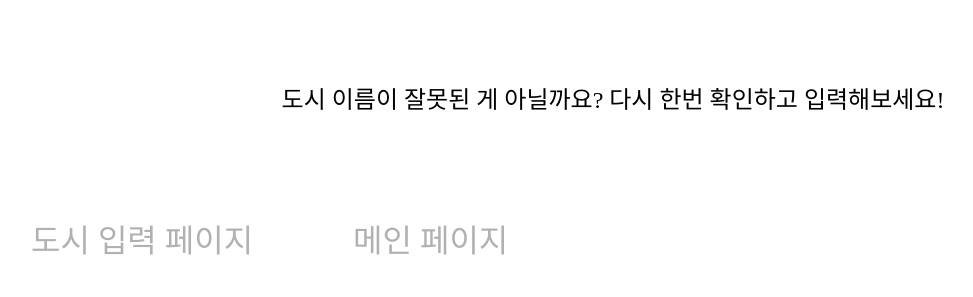
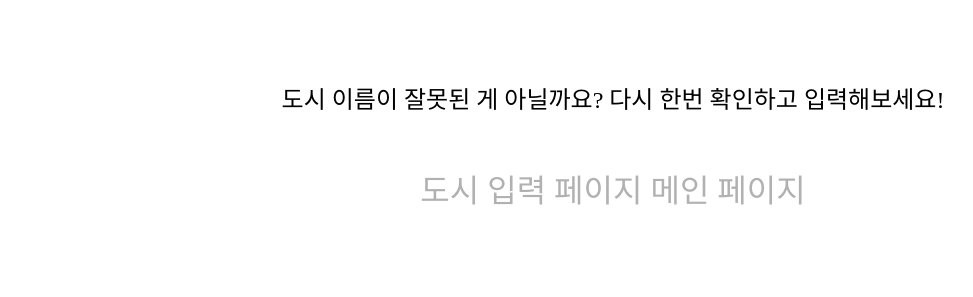
Before and after one commit to KingMurky/weatherproject, a Django app: template weather/templates/weather/citynameerror.html in a window 1280 px wide. Shown: the part 238-535 px from the top of the page, without its empty margins (27-1000 px from the left). Run offline with Django 3.2, Linux system fonts and the light colour scheme; the template is opened without the code that fills it, so the values that code supplies are empty.

Commit message:
에러 페이지 수정

```diff
--- a/weather/static/weather/errorpage.css
+++ b/weather/static/weather/errorpage.css
@@ -20,42 +20,17 @@
     text-align: center;
 
 }
-
-.returnCitySearch {
-    display: inline-block;
-    float: left;
-    font-family: "나눔바른펜";
-    margin: 50px;
-
-}
-.returnCitySearch a {
+a {
     font-size: xx-large;
     text-decoration: none;
+    font-family: "나눔바른펜";
     color: black;
     opacity: 0.3;
-    transition: all 2s;
-}
-.returnCitySearch a:hover {
-    opacity: 1.0;
     transition: all 2s;
 
 }
 
-.returnMainPage {
-    display: inline-block;
-    float: left;
-    margin: 50px;
-    font-family: "나눔바른펜";
-}
-
-.returnMainPage a {
-    font-size: xx-large;
-    text-decoration: none;
-    color: black;
-    opacity: 0.3;
-    transition: all 2s;
-}
-.returnMainPage a:hover {
+a:hover {
     opacity: 1.0;
     transition: all 2s;
 }
--- a/weather/templates/weather/citynameerror.html
+++ b/weather/templates/weather/citynameerror.html
@@ -4,7 +4,7 @@
 <html lang="en">
 <head>
     <meta charset="UTF-8">
-    <title>Title</title>
+    <title>뭔가 잘못됐어요..</title>
     <link href="{% static 'weather/errorpage.css' %}" rel="stylesheet" type="text/css" />
 </head>
 <body>
@@ -22,17 +22,12 @@
         </div>
     </article>
     <article class="returnbutton">
-        <div class="returnCitySearch">
         <a href="{% url 'current' %}">
             도시 입력 페이지
         </a>
-        </div>
-        <div class="returnMainPage">
         <a href="{% url 'index' %}">
             메인 페이지
         </a>
-        </div>
-
     </article>
 </section>
 
```
Lines whose indentation alone changed are shown as unchanged.
